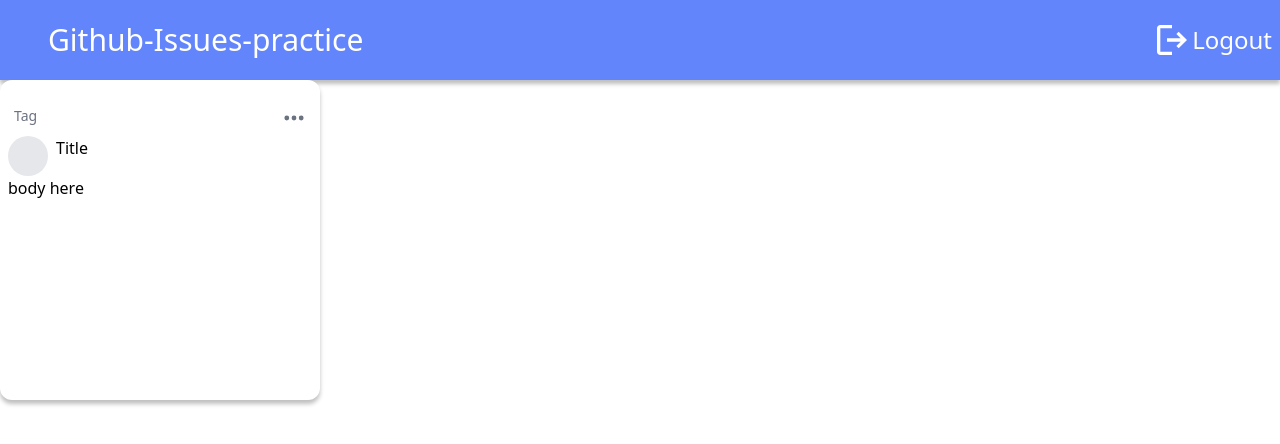
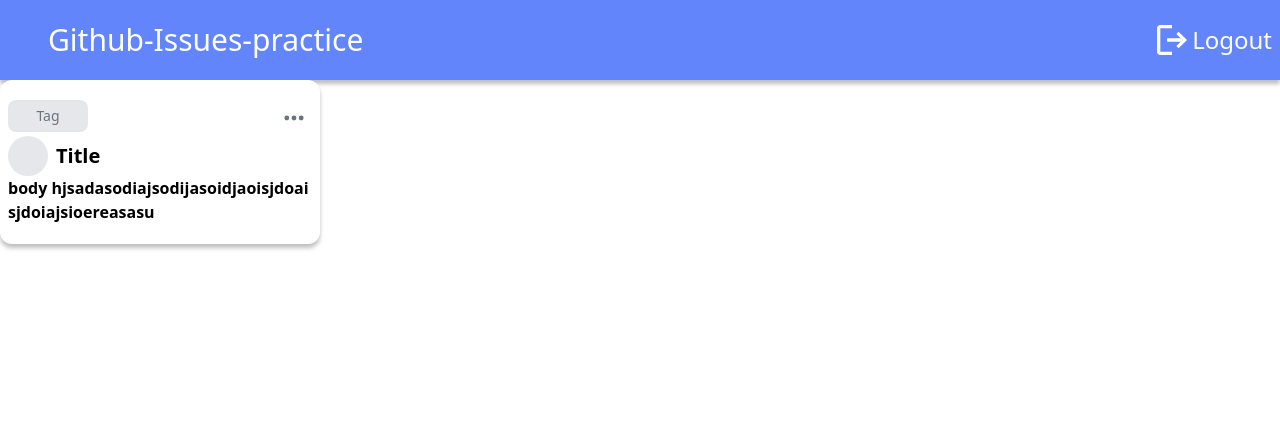
Before and after one commit to Agry88/github_issue_practice, a Next.js app: page /mainpage in a window 1280 px wide. Shown: the top 444 px of the page. Built offline with nearby package versions, Linux system fonts and the light colour scheme; no server answers; sample sign-in values are in the browser's storage; some icons are missing.

Commit message:
Feat: complete issueCard styles.

```diff
--- a/src/components/Card/issueCard.tsx
+++ b/src/components/Card/issueCard.tsx
@@ -11,11 +11,11 @@ export default function IssueCard({ classNames }: CardProps) {
   const [isOptionDropdownShow, setIsOptionDropdownShow] = useState<boolean>(false);
 
   return (
-    <Card classNames={`${classNames ?? ''}h-40 bg-blue-50`}>
+    <Card classNames={`${classNames ?? ''}h-fit bg-blue-50`}>
 
-      <div className="flex flex-row justify-between w-full">
+      <div className="flex flex-row justify-between w-full h-fit">
         <div>
-          <button onClick={() => setisTagDropdownShow(true)} className="inline-block text-gray-500 hover:text-gray-50 hover:bg-gray-500 rounded-lg text-sm p-1.5" type="button">
+          <button onClick={() => setisTagDropdownShow(true)} className="w-20 inline-block text-gray-500 hover:text-gray-50 bg-gray-200 hover:bg-gray-300 rounded-lg text-sm p-1.5" type="button">
             Tag
           </button>
           <Dropdown isShow={isTagDropdownShow} setIsShow={setisTagDropdownShow}>
@@ -34,7 +34,7 @@ export default function IssueCard({ classNames }: CardProps) {
         </div>
 
         <div>
-          <button onClick={() => setIsOptionDropdownShow(true)} className="inline-block text-gray-500 hover:text-gray-50 hover:bg-gray-500 rounded-lg text-sm p-1.5" type="button">
+          <button onClick={() => setIsOptionDropdownShow(true)} className="inline-block text-gray-500 hover:text-gray-50 hover:bg-gray-300 rounded-lg text-sm p-1.5" type="button">
             <svg className="w-6 h-6" aria-hidden="true" fill="currentColor" viewBox="0 0 20 20" xmlns="http://www.w3.org/2000/svg"><path d="M6 10a2 2 0 11-4 0 2 2 0 014 0zM12 10a2 2 0 11-4 0 2 2 0 014 0zM16 12a2 2 0 100-4 2 2 0 000 4z" /></svg>
           </button>
           <Dropdown isShow={isOptionDropdownShow} setIsShow={setIsOptionDropdownShow}>
@@ -51,13 +51,15 @@ export default function IssueCard({ classNames }: CardProps) {
       </div>
 
       <div className="w-full h-full">
-        <div className="flex flex-row">
+        <div className="flex flex-row items-center">
           <circle className="w-10 h-10 bg-gray-200 rounded-full" />
-          <span className="ml-2">Title</span>
+          <span className="ml-2 font-sans text-xl font-semibold tracking-normal text-left">Title</span>
         </div>
 
         <div className="w-full h-full">
-          <span>body here</span>
+          <span className="font-sans text-base font-semibold tracking-normal text-left break-all">
+            body hjsadasodiajsodijasoidjaoisjdoaisjdoiajsioereasasu
+          </span>
         </div>
       </div>
 
```
